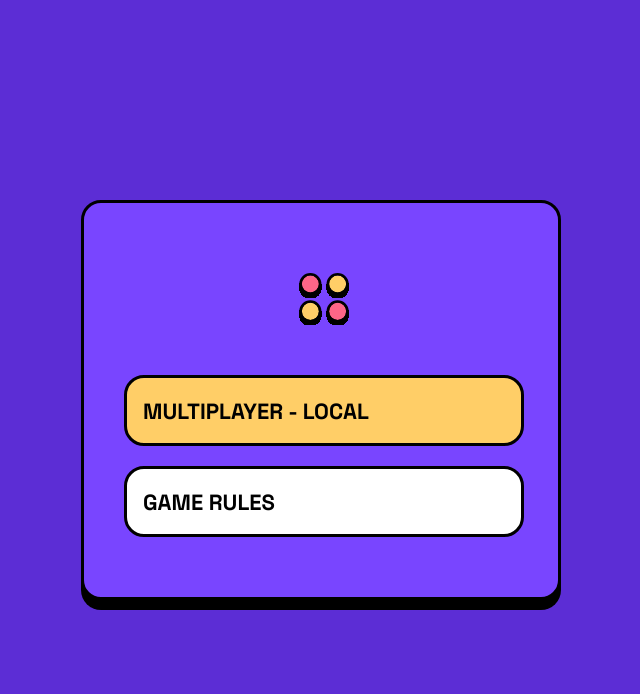
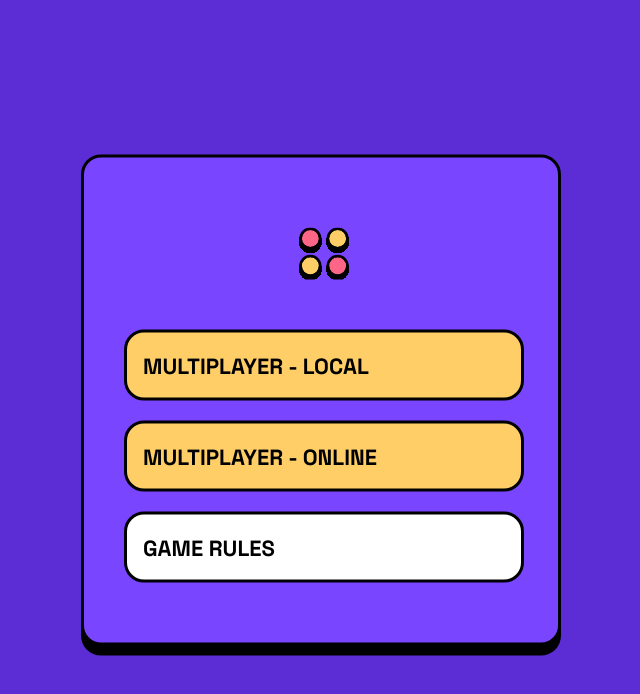
Before and after one commit to MarekBombera/connect_four, a Next.js app: page / in a window 1280 px wide. Shown: the top 694 px of the page, without its empty margins (319-959 px from the left). Built offline with nearby package versions, Linux system fonts and the light colour scheme.

Commit message:
feat: update MainMenu

```diff
--- a/app/parts/main-menu/index.tsx
+++ b/app/parts/main-menu/index.tsx
@@ -1,15 +1,18 @@
 import { FC } from 'react'
-import { colors } from 'src/features/ui/theme/colors.style'
 import { Logo } from '~/features/ui/components/logo'
-import { MainMenuButton, StyledMainMenu } from './styled'
+import {
+  MainMenuButton,
+  MultiPlayerLocal,
+  MultiPlayerOnline,
+  StyledMainMenu,
+} from './styled'
 
 export const MainMenu: FC = () => {
   return (
     <StyledMainMenu>
       <Logo margin="0 0 3rem" />
-      <MainMenuButton background={colors.accent.secondary}>
-        Multiplayer - Local
-      </MainMenuButton>
+      <MultiPlayerLocal>Multiplayer - Local</MultiPlayerLocal>
+      <MultiPlayerOnline> Multiplayer - Online</MultiPlayerOnline>
       <MainMenuButton>Game rules</MainMenuButton>
     </StyledMainMenu>
   )
--- a/app/parts/main-menu/styled.ts
+++ b/app/parts/main-menu/styled.ts
@@ -5,6 +5,7 @@ import { mq } from 'src/features/ui/theme/mq.style'
 import { ShadowEffect } from 'src/features/ui/theme/utils/shadow-effect'
 import styled from 'styled-components'
 import { MenuButton, MenuLink } from '~/components/menu-button/styled'
+import { Routes } from '~/features/constants/routes'
 
 export const StyledMainMenu = styled.main`
   position: absolute;
@@ -32,7 +33,9 @@ export const MainMenuButton = styled(MenuButton)`
   }
 `
 
-const LinkTemplate = styled(MenuLink).attrs({})`
+const LinkTemplate = styled(MenuLink).attrs({
+  background: colors.accent.secondary,
+})`
   width: 33.5rem;
   text-align: left;
 
@@ -41,6 +44,10 @@ const LinkTemplate = styled(MenuLink).attrs({})`
   }
 `
 
-export const MultiPlayer = styled(LinkTemplate).attrs({
-  href: '/game/pvp-local',
+export const MultiPlayerLocal = styled(LinkTemplate).attrs({
+  href: Routes.game.multiplayer.local,
 })``
+
+export const MultiPlayerOnline = styled(LinkTemplate).attrs({
+  href: Routes.game.multiplayer.online,
+})``
```
